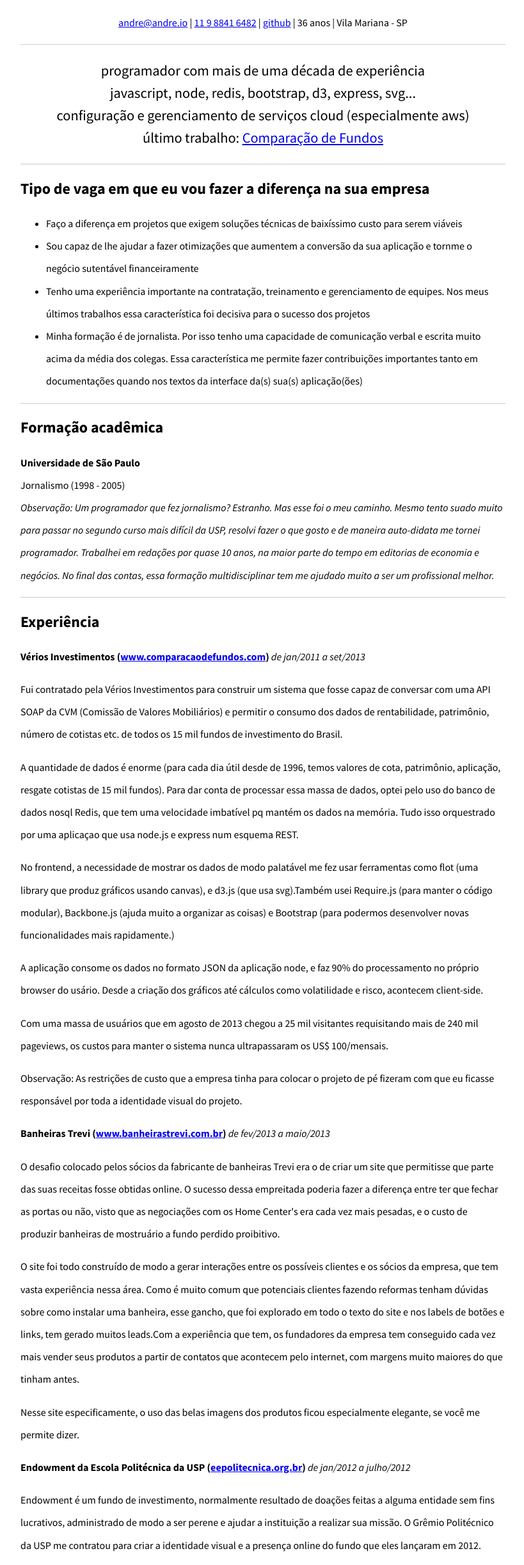
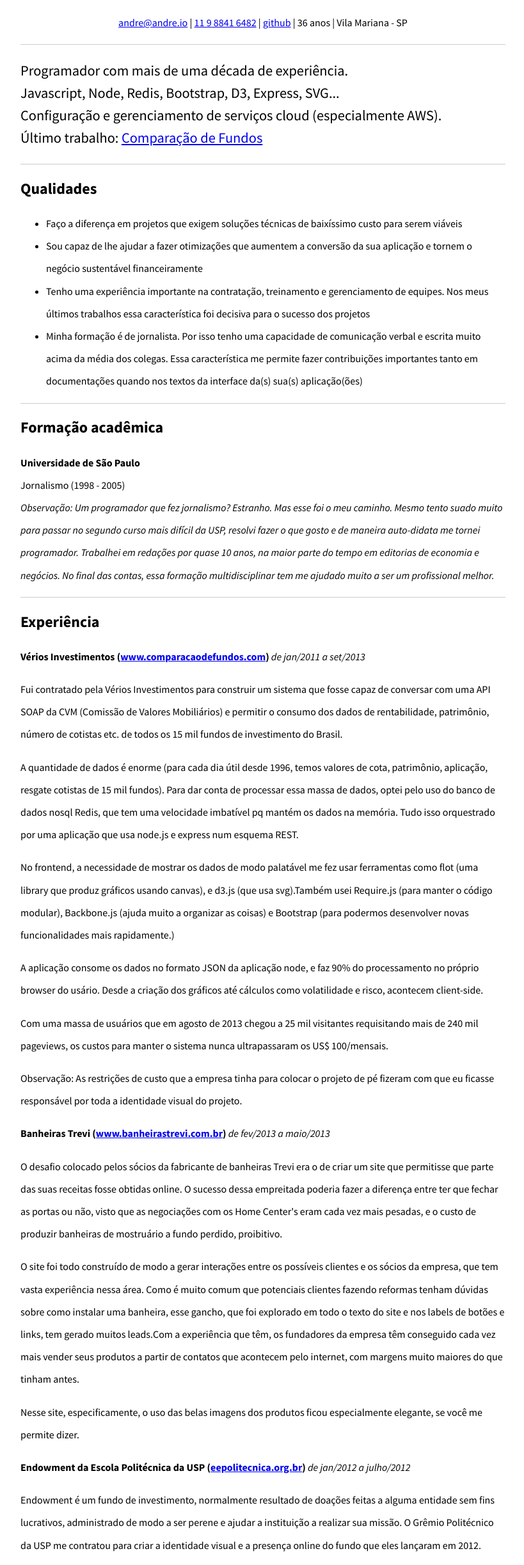
Before and after one commit to andreleite/curriculum.github.io, a website: page index.html in a window 1280 px wide. Shown: the part 100-2546 px from the top of the page at 64% size, without its empty margins (229-1048 px from the left). Drawn offline with nearby package versions, Linux system fonts and the light colour scheme.

Commit message:
Update index.html

```diff
--- a/index.html
+++ b/index.html
@@ -9,7 +9,7 @@
 body {color; #333; font-family: 'Source Sans Pro', sans-serif; font-weight: 400; line-height: 220%; margin: 0; padding: 0;}
 #main {margin: 0 auto; padding: 40px; width: 758px;}
 .info {text-align: center;}
-#hero {text-align: center; font-size: 140%;}
+#hero {font-size: 140%;}
 h1 {text-align: center;}
 h1, h2, h2, strong {font-weight: 700;}
 hr {border: none; border-top: 1px solid #ccc;}
@@ -21,19 +21,19 @@ hr {border: none; border-top: 1px solid #ccc;}
             <p class="info"><a href="mailto:andre@andre.io">andre@andre.io</a> | <a href="callto:+5511988416482">11 9 8841 6482</a> | <a href="https://github.com/andreleite">github</a> | 36 anos | Vila Mariana - SP</p>
             <hr />
             <p id="hero">
-                programador com mais de uma década de experiência
+                Programador com mais de uma década de experiência.
                 <br />
-                javascript, node, redis, bootstrap, d3, express, svg...
+                Javascript, Node, Redis, Bootstrap, D3, Express, SVG...
                 <br />
-                configuração e gerenciamento de serviços cloud (especialmente aws)
+                Configuração e gerenciamento de serviços cloud (especialmente AWS).
                 <br />
-                último trabalho: <a href="http://www.comparacaodefundos.com/" target="_blank">Comparação de Fundos</a>
+                Último trabalho: <a href="http://www.comparacaodefundos.com/" target="_blank">Comparação de Fundos</a>
             </p>
             <hr />
-            <h2>Tipo de vaga em que eu vou fazer a diferença na sua empresa</h2>
+            <h2>Qualidades</h2>
             <ul>
                 <li>Faço a diferença em projetos que exigem soluções técnicas de baixíssimo custo para serem viáveis</li>
-                <li>Sou capaz de lhe ajudar a fazer otimizações que aumentem a conversão da sua aplicação e tornme o negócio sutentável financeiramente</li>
+                <li>Sou capaz de lhe ajudar a fazer otimizações que aumentem a conversão da sua aplicação e tornem o negócio sustentável financeiramente</li>
                 <li>Tenho uma experiência importante na contratação, treinamento e gerenciamento de equipes. Nos meus últimos trabalhos essa característica foi decisiva para o sucesso dos projetos</li>
                 <li>Minha formação é de jornalista. Por isso tenho uma capacidade de comunicação verbal e escrita muito acima da média dos colegas. Essa característica me permite fazer contribuições importantes tanto em documentações quando nos textos da interface da(s) sua(s) aplicação(ões)</li>
             </ul>
@@ -49,31 +49,31 @@ hr {border: none; border-top: 1px solid #ccc;}
             <h2>Experiência</h2>
             <p><strong>Vérios Investimentos (<a href="http://www.comparacaodefundos.com" target="_blank">www.comparacaodefundos.com</a>)</strong> <em> de jan/2011 a set/2013</em></p>
             <p>Fui contratado pela Vérios Investimentos para construir um sistema que fosse capaz de conversar com uma API SOAP da CVM (Comissão de Valores Mobiliários) e permitir o consumo dos dados de rentabilidade, patrimônio, número de cotistas etc. de todos os 15 mil fundos de investimento do Brasil.</p>
-            <p>A quantidade de dados é enorme (para cada dia útil desde de 1996, temos valores de cota, patrimônio, aplicação, resgate cotistas de 15 mil fundos). Para dar conta de processar essa massa de dados, optei pelo uso do banco de dados nosql Redis, que tem uma velocidade imbatível pq mantém os dados na memória. Tudo isso orquestrado por uma aplicaçao que usa node.js e express num esquema REST.</p>
+            <p>A quantidade de dados é enorme (para cada dia útil desde 1996, temos valores de cota, patrimônio, aplicação, resgate cotistas de 15 mil fundos). Para dar conta de processar essa massa de dados, optei pelo uso do banco de dados nosql Redis, que tem uma velocidade imbatível pq mantém os dados na memória. Tudo isso orquestrado por uma aplicação que usa node.js e express num esquema REST.</p>
             <p>No frontend, a necessidade de mostrar os dados de modo palatável me fez usar ferramentas como flot (uma library que produz gráficos usando canvas), e d3.js (que usa svg).Também usei Require.js (para manter o código modular), Backbone.js (ajuda muito a organizar as coisas) e Bootstrap (para podermos desenvolver novas funcionalidades mais rapidamente.)</p>
             <p>A aplicação consome os dados no formato JSON da aplicação node, e faz 90% do processamento no próprio browser do usário. Desde a criação dos gráficos até cálculos como volatilidade e risco, acontecem client-side.</p>
             <p>Com uma massa de usuários que em agosto de 2013 chegou a 25 mil visitantes requisitando mais de 240 mil pageviews, os custos para manter o sistema nunca ultrapassaram os US$ 100/mensais.</p>
             <p>Observação: As restrições de custo que a empresa tinha para colocar o projeto de pé fizeram com que eu ficasse responsável por toda a identidade visual do projeto.</p>
             <p><strong>Banheiras Trevi (<a href="http://www.banheirastrevi.com.br" target="_blank">www.banheirastrevi.com.br</a>)</strong> <em> de fev/2013 a maio/2013</em></p>
-            <p>O desafio colocado pelos sócios da fabricante de banheiras Trevi era o de criar um site que permitisse que parte das suas receitas fosse obtidas online. O sucesso dessa empreitada poderia fazer a diferença entre ter que fechar as portas ou não, visto que as negociações com os Home Center's era cada vez mais pesadas, e o custo de produzir banheiras de mostruário a fundo perdido proibitivo.</p>
+            <p>O desafio colocado pelos sócios da fabricante de banheiras Trevi era o de criar um site que permitisse que parte das suas receitas fosse obtidas online. O sucesso dessa empreitada poderia fazer a diferença entre ter que fechar as portas ou não, visto que as negociações com os Home Center's eram cada vez mais pesadas, e o custo de produzir banheiras de mostruário a fundo perdido, proibitivo.</p>
             <p>O site foi todo construído de modo a gerar interações entre os possíveis clientes e os sócios da empresa, que tem vasta experiência nessa área. Como é muito comum que potenciais clientes fazendo reformas tenham dúvidas sobre como instalar uma banheira, esse gancho, que foi explorado em todo o texto do site e nos labels de botões e links, tem gerado muitos leads.</pA
-            <p>Com a experiência que tem, os fundadores da empresa tem conseguido cada vez mais vender seus produtos a partir de contatos que acontecem pelo internet, com margens muito maiores do que tinham antes.</p>
-            <p>Nesse site especificamente, o uso das belas imagens dos produtos ficou especialmente elegante, se você me permite dizer.</p>
+            <p>Com a experiência que têm, os fundadores da empresa têm conseguido cada vez mais vender seus produtos a partir de contatos que acontecem pelo internet, com margens muito maiores do que tinham antes.</p>
+            <p>Nesse site, especificamente, o uso das belas imagens dos produtos ficou especialmente elegante, se você me permite dizer.</p>
             <p><strong>Endowment da Escola Politécnica da USP (<a href="http://eepolitecnica.org.br" target="_blank">eepolitecnica.org.br</a>)</strong> <em> de jan/2012 a julho/2012</em></p>
             <p>Endowment é um fundo de investimento, normalmente resultado de doações feitas a alguma entidade sem fins lucrativos, administrado de modo a ser perene e ajudar a instituição a realizar sua missão. O Grêmio Politécnico da USP me contratou para criar a identidade visual e a presença online do fundo que eles lançaram em 2012.</p>
             <p>Além de permitir ao possível doador entender como o fundo será gerido, o site ainda tem um sistema que permite ao doador se inscrever em algum dos planos de patrocínio de maneira automática. Após a inscrição o pessoal de backoffice cuida de emitir e enviar os boletos.</p>
             <p><strong>Portal da Drogaria (<a href="http://portaldadrogaria.com.br" target="_blank">portaldadrogaria.com.br</a>)</strong> <em>de  mar/2010 a julho/2011</em></p>
-            <p>O Portal da Drogaria é acessado por todas as drogarias do país (são quase 20 mil) quando precisam vender medicamentos de uso contínuo através de programas de descontos oferecidos pela indústria farmacêutica. A SevenPDV, empresa que me contratou, cuida desse serviço para as farmacêuticas, e queria modernizard a interface, que tinha sido contruída no começo dos anos 2000.</p>
+            <p>O Portal da Drogaria é acessado por todas as drogarias do país (são quase 20 mil) quando precisam vender medicamentos de uso contínuo através de programas de descontos oferecidos pela indústria farmacêutica. A SevenPDV, empresa que me contratou, cuida desse serviço para as farmacêuticas e queria modernizar a interface, que tinha sido contruída no começo dos anos 2000.</p>
             <p>Criei a identidade visual para o site e várias libraries que passaram a ser utilizadas pelos programadores da empresa (que usam ASP.NET MVC).</p>
             <hr />
-            <h2>Alguns outros trabalhos que talvez lhe interesse ver...</h2>
+            <h2>Alguns outros trabalhos que talvez lhe interesse ver</h2>
             <ul>
                 <li><a href="http://giral.com.br" target="_blank">Giral - Consultoria em projetos do terceiro setor (Wordpress)</a></li>
                 <li><a href="http://poliglotaidiomas.com" target="_blank">Poliglota idiomas - o curso de idiomas do Grêmio Politécnico da USP (Code Igniter)</a></li>
                 <li><a href="http://fogaoazul.com" target="_blank">Blog de culinária e outras coisas mais (Wordpress)</a></li>
             </ul>
             <hr />
-            <h2>Mais alguns fatos que podem te ajudar a se decidir por mim...</h2>
+            <h2>Mais alguns fatos que podem te ajudar a se decidir por mim</h2>
             <p><strong>Últimos livros lidos</strong></p>
             <ul>
                 <li><a href="http://www.amazon.com/gp/product/B00B1WLE92/ref=kinw_myk_ro_title" target="_blank">Testable JavaScript</a></li>
@@ -91,12 +91,12 @@ hr {border: none; border-top: 1px solid #ccc;}
             </ul>
             <p><strong>Editor de código preferido</strong></p>
             <ul>
-                <li>Vim (gosto é gosto não é ;-)</li>
+                <li>Vim (gosto é gosto ;-)</li>
             </ul>
             <p><strong>Inglês</strong></p>
             <ul>
                 <li>Excelente para leitura</li>
-                <li>Ótimo entendimento ???oral???</li>
+                <li>Ótimo para compreensão (listening)</li>
                 <li>Conversação claudicante</li>
             </ul>
         </div>
```
